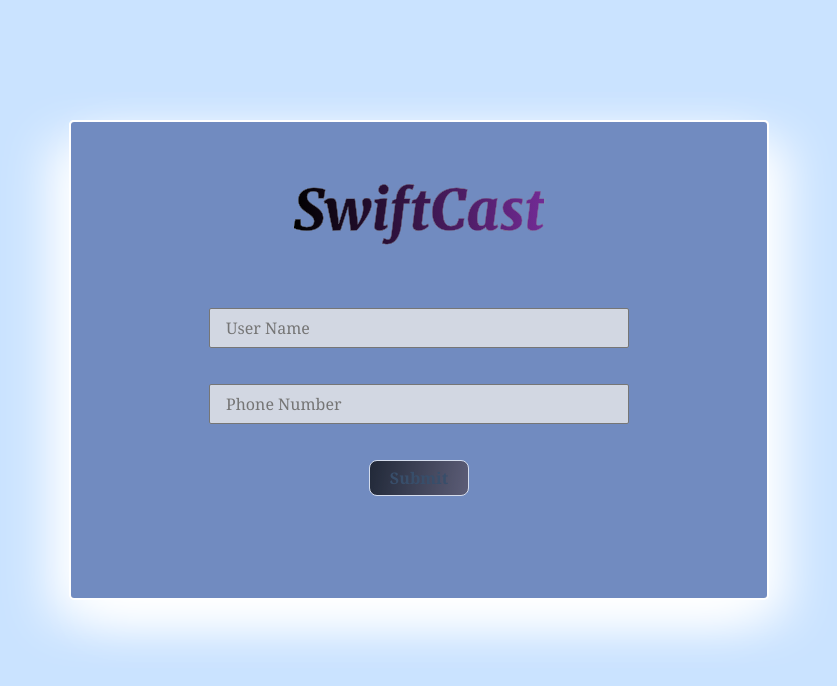
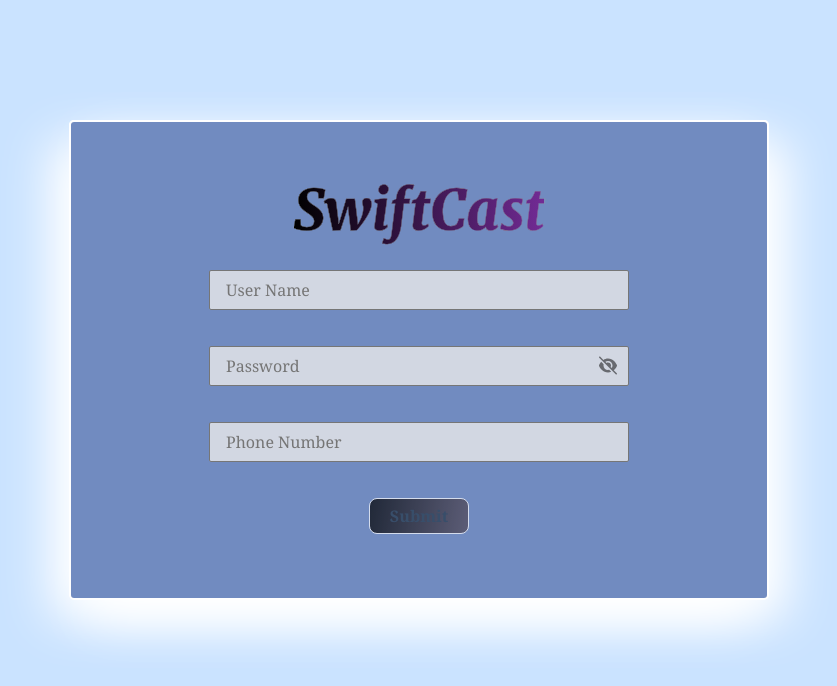
Before and after one commit to Vishnusbhat/broadcast-app, a React (Vite) app: page / in a window 1280 px wide. Shown: the top 686 px of the page, without its empty margins (221-1058 px from the left). Built offline with nearby package versions, Linux system fonts and the light colour scheme.

Commit message:
eye icon added

```diff
--- a/package.json
+++ b/package.json
@@ -13,6 +13,9 @@
     "deploy": "gh-pages -d dist"
   },
   "dependencies": {
+    "@fortawesome/fontawesome-svg-core": "^7.0.0",
+    "@fortawesome/free-solid-svg-icons": "^7.0.0",
+    "@fortawesome/react-fontawesome": "^0.2.3",
     "@hello-pangea/dnd": "^18.0.1",
     "firebase": "^11.10.0",
     "lucide-react": "^0.525.0",
--- a/src/views/login.css
+++ b/src/views/login.css
@@ -3,6 +3,7 @@
     height: 100vh;
     background-color: #cae3ff;
     display: flex;
+    user-select: none;
     position: relative;
 }
 
@@ -66,6 +67,24 @@
     min-height: unset;
     padding-left: 16px;
 }
+.password-container {
+    width: auto;
+    height: auto;
+    position: relative;
+}
+.eye {
+    width: 28px;
+    height: 50px;
+    position: absolute;
+    display: flex;
+    align-items: center;
+    color: black;
+    opacity: 0.5;
+    justify-content: center;
+    top: 50%;
+    right: 7px;
+    transform: translate(0, -87%);
+}
 
 .submit-button {
     display: flex;
@@ -88,18 +107,6 @@
     border: none;
 }
 
-#eye-toggle:hover {
-  opacity: 0.8;
-}
-
-.eye-closed #slash {
-  opacity: 1;
-}
-
-
-
-
-
 
 @media screen and (min-width: 480px) {
     .login-form {
--- a/src/views/login.jsx
+++ b/src/views/login.jsx
@@ -1,6 +1,8 @@
 import Common from "../common";
 import "./login.css";
 import { useState } from "react";
+import { FontAwesomeIcon } from "@fortawesome/react-fontawesome";
+import { faEye, faEyeSlash } from "@fortawesome/free-solid-svg-icons";
 const Login = () => {
   const [userName, setUserName] = useState("");
   const [password, setPassword] = useState("");
@@ -8,6 +10,7 @@ const Login = () => {
   const [submitted, setSubmitted] = useState(false);
   const [visible, setVisible] = useState(false);
 
+  const toggleVisibility = () => setVisible((prev) => !prev);
 
   const handleSubmit = () => {
     setSubmitted(true);
@@ -42,6 +45,28 @@ const Login = () => {
             placeholder="Password"
           /> */}
 
+          <div className="password-container">
+            <input
+              type={visible ? "text" : "password"}
+              name="password"
+              value={password}
+              onChange={(e) => setPassword(e.target.value)}
+              className="text-input"
+              placeholder="Password"
+            />
+            <div
+              onClick={toggleVisibility}
+              className="eye"
+              aria-label="Toggle password visibility"
+            >
+              {visible ? (
+                <FontAwesomeIcon icon={faEye} />
+              ) : (
+                <FontAwesomeIcon icon={faEyeSlash} />
+              )}
+            </div>
+          </div>
+
           <input
             type="text"
             name="phoneNumber"
```
Also changed, not shown: 1 other file (tests, documents, lock files or other folders).
